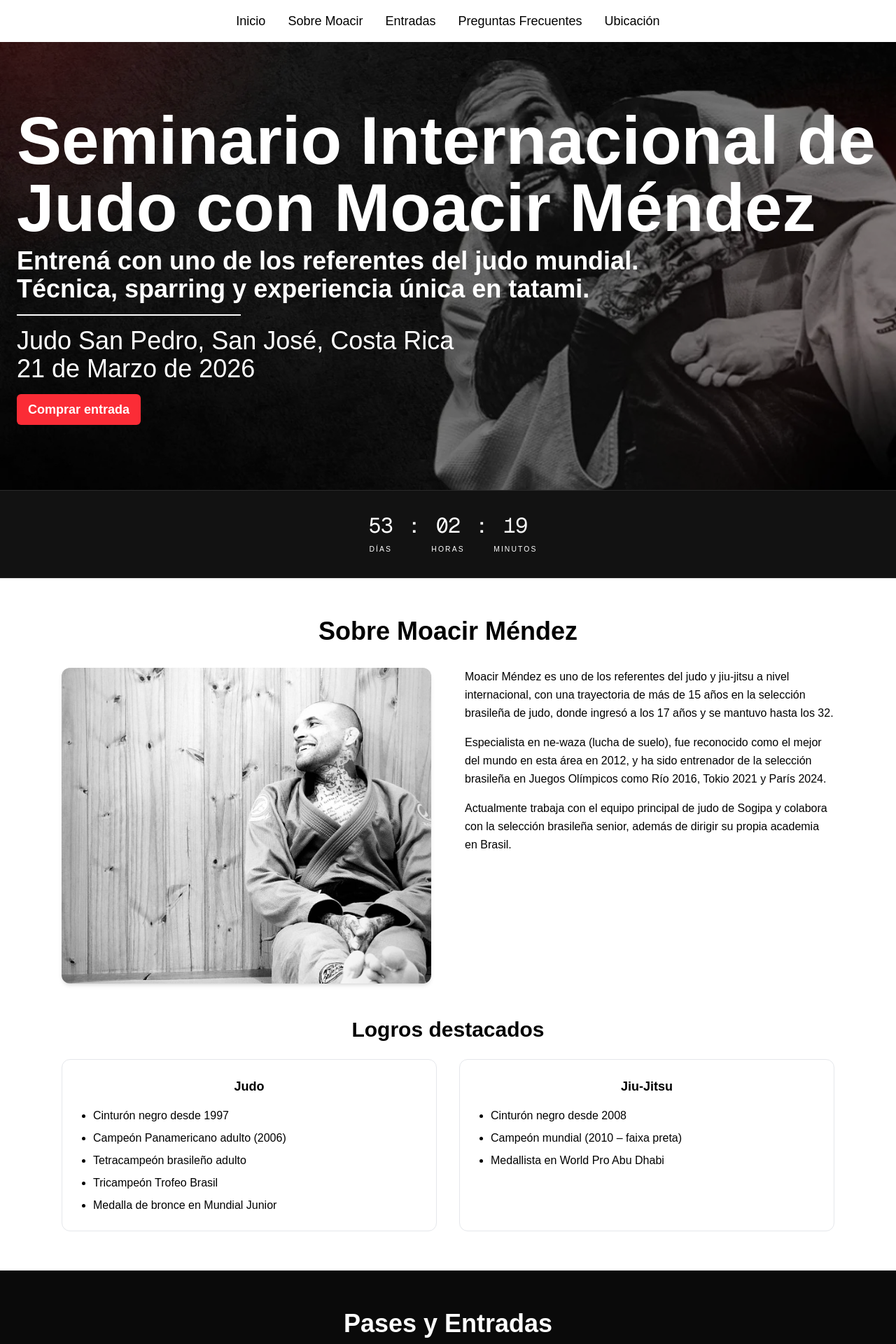
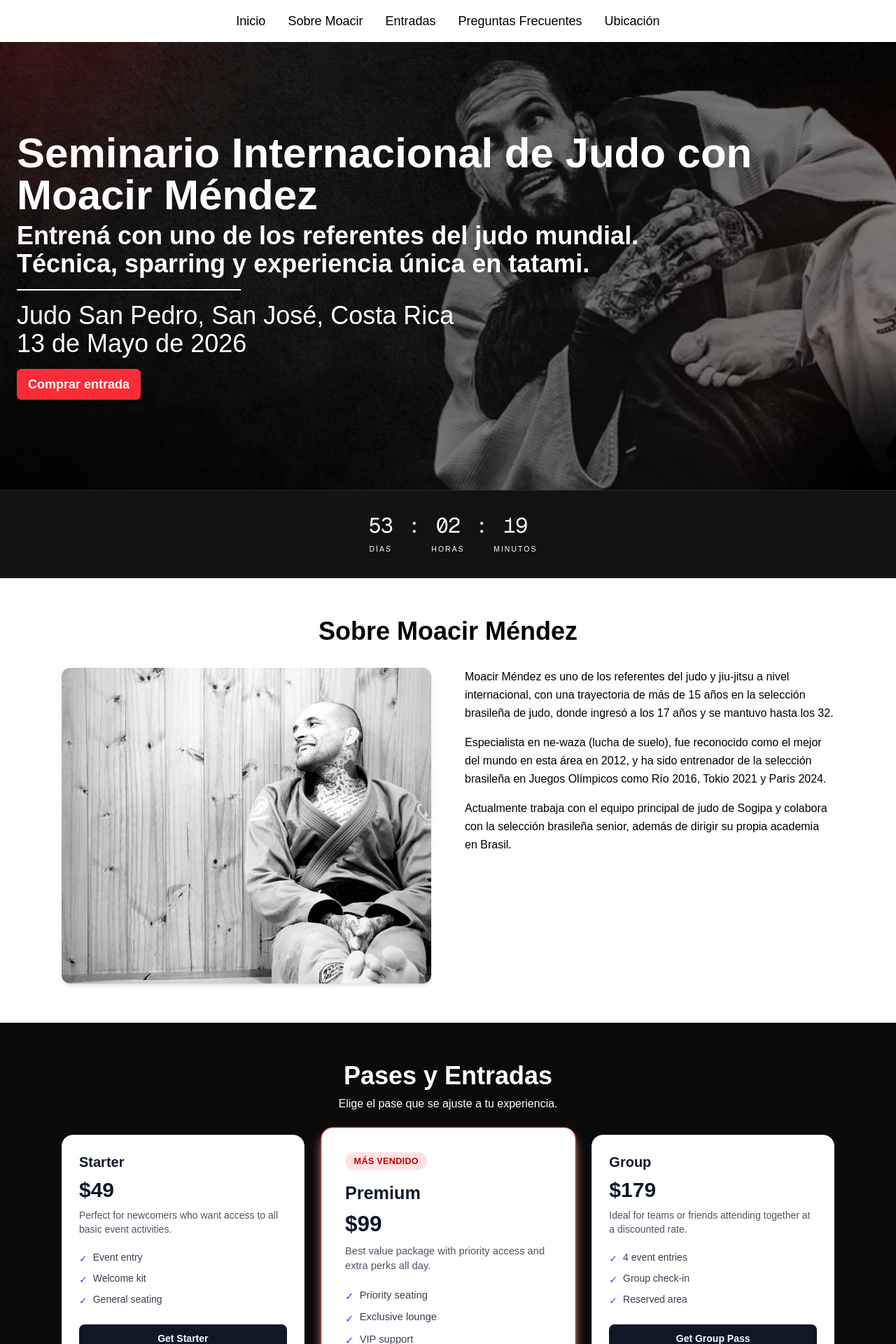
Before and after one commit to fabianWebDev/evento-moacir, a Next.js app: page / in a window 1280 px wide. Shown: the top 1920 px of the page at 70% size. Built offline with nearby package versions, Linux system fonts and the light colour scheme.

Commit message:
UX update

```diff
--- a/components/AboutSensei.tsx
+++ b/components/AboutSensei.tsx
@@ -48,7 +48,7 @@ export default function AboutSensei() {
                     </div>
                 </div>
 
-                <div className="mt-12">
+                {/* <div className="mt-12">
                     <h3 className="mb-6 text-center text-3xl font-bold text-black">
                         Logros destacados
                     </h3>
@@ -76,7 +76,7 @@ export default function AboutSensei() {
                             </ul>
                         </div>
                     </div>
-                </div>
+                </div> */}
 
                 {/* <div className="mt-12 rounded-xl border border-red-100 bg-red-50/80 p-6 text-center md:p-8">
                     <h3 className="mb-4 text-xl font-bold text-black">
--- a/components/Hero.tsx
+++ b/components/Hero.tsx
@@ -7,14 +7,12 @@ export default function Hero() {
             <div className="absolute inset-0 bg-black/40" />
 
             <div className="relative z-10 px-6 text-white">
-
-                <h1 className="text-left text-3xl mb-2 font-bold md:text-4xl lg:text-6xl xl:text-8xl">Seminario Internacional de Judo con Moacir Méndez</h1>
-
+                <h1 className="text-left text-3xl mb-2 font-bold md:text-4xl lg:text-5xl xl:text-6xl 2xl:text-8xl">Seminario Internacional de Judo con Moacir Méndez</h1>
                 <p className="text-left text-md font-bold sm:text-lg md:text-2xl lg:text-4xl">Entrená con uno de los referentes del judo mundial.</p>
                 <p className="text-left text-md font-bold sm:text-lg md:text-2xl lg:text-4xl">Técnica, sparring y experiencia única en tatami.</p>
                 <hr className="mb-2 mt-2 w-40 md:w-80 md:mb-4 md:mt-4 border-t-2 border-current" />
                 <h2 className="text-left text-sm sm:text-xl md:text-2xl lg:text-4xl">Judo San Pedro, San José, Costa Rica</h2>
-                <h2 className="text-left text-sm sm:text-xl md:text-2xl lg:text-4xl">21 de Marzo de 2026</h2>
+                <h2 className="text-left text-sm sm:text-xl md:text-2xl lg:text-4xl">13 de Mayo de 2026</h2>
                 <button className="mt-2 rounded-md bg-red-500 px-4 py-2 text-sm font-bold text-white sm:text-base md:mt-4 md:text-lg">
                     <a href="#pases-y-entradas">Comprar entrada</a>
                 </button>
```
Lines whose indentation alone changed are shown as unchanged.
